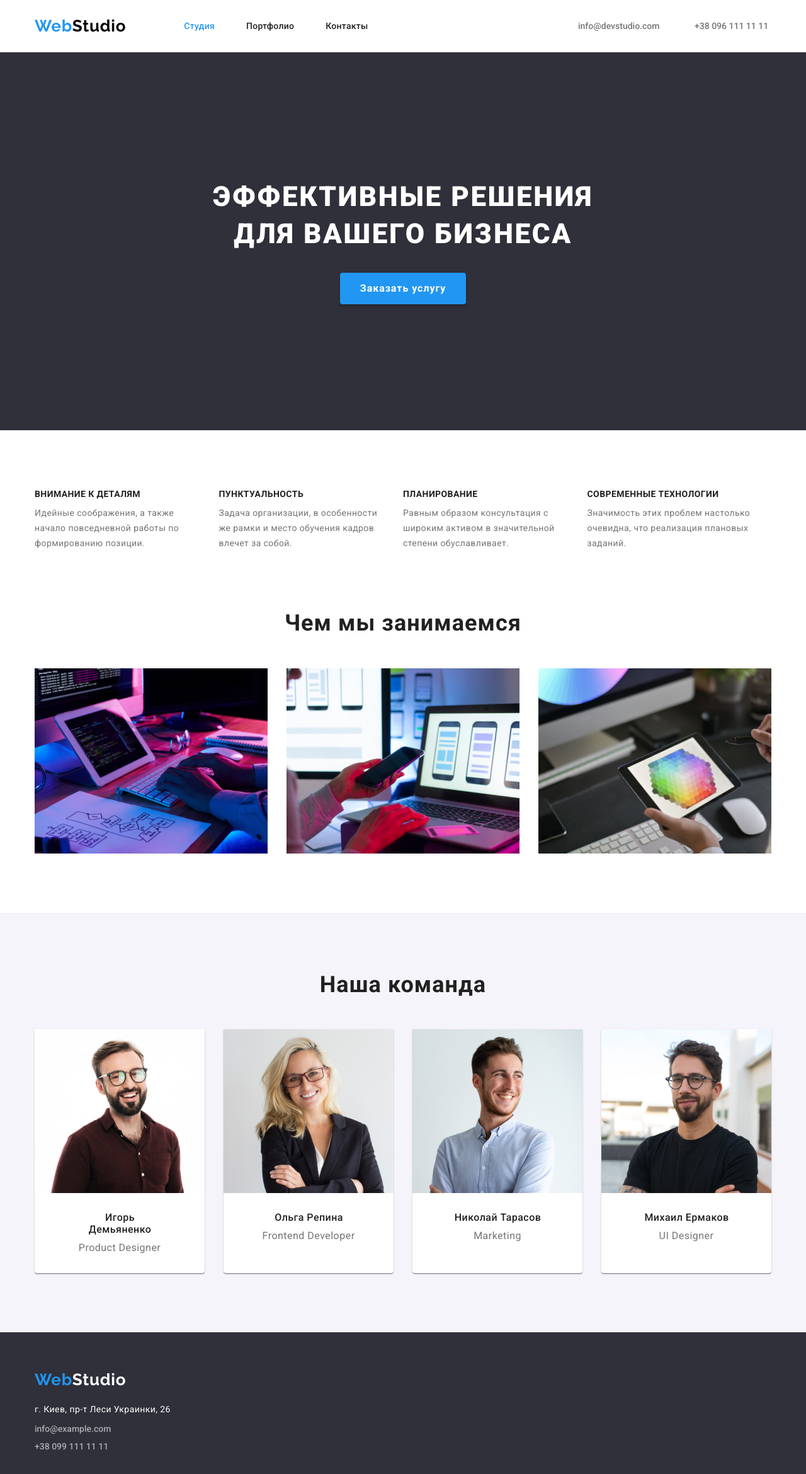
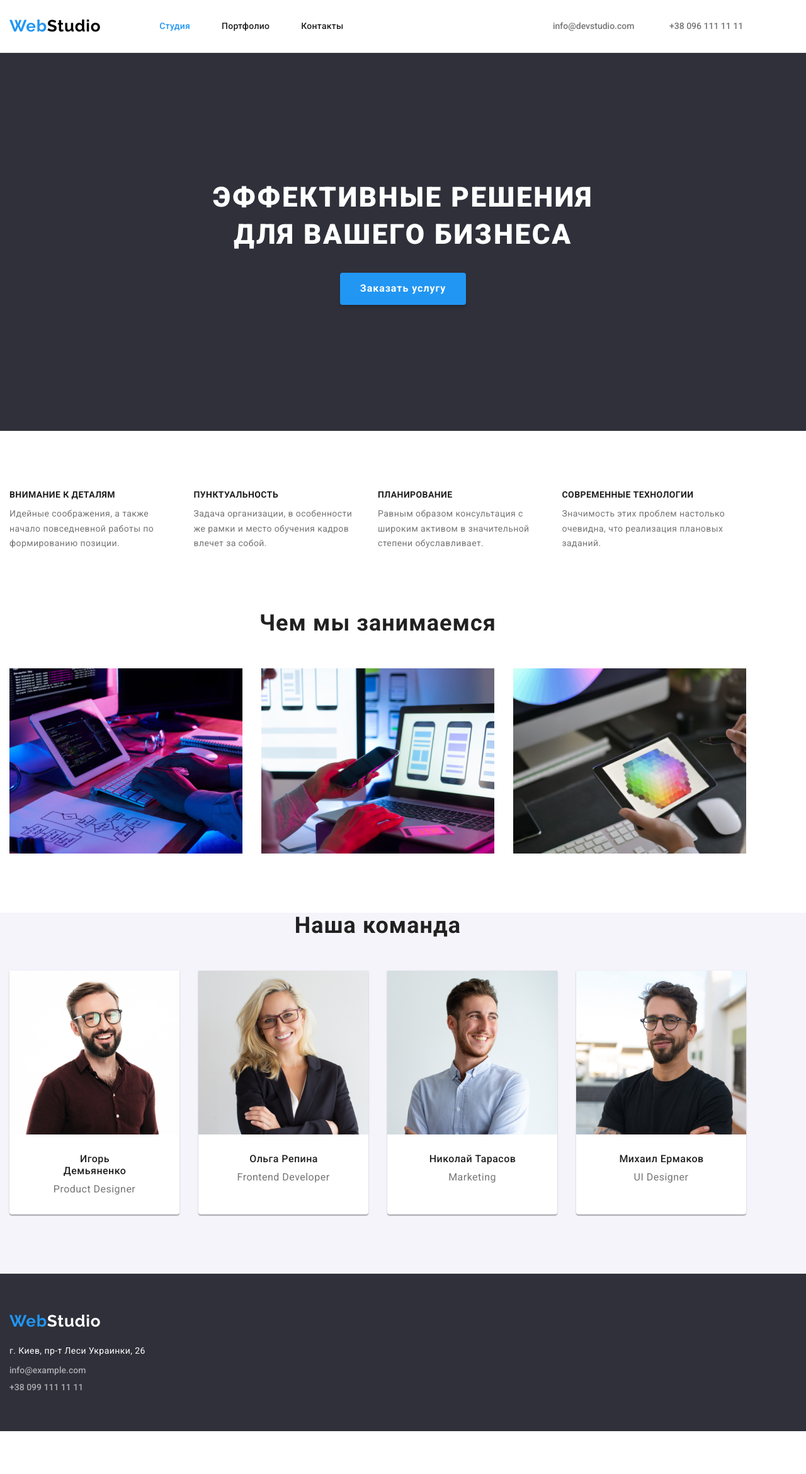
Before and after one commit to Hanych-IT/goit-markup-hw-03, a plain HTML site: page index.html in a window 1280 px wide. Shown: the whole page at 63% size. After the commit the page ends 2272 px from the top, so only its background shows below. Drawn offline with Linux system fonts and the light colour scheme.

Commit message:
Переносит размеры в нужные секции и исправляет ошибки

```diff
--- a/css/styles.css
+++ b/css/styles.css
@@ -58,12 +58,9 @@ img {
   height: auto;
 }
 .container {
-  width: 1200px;
-  padding-left: 15px;
-  padding-right: 15px;
-  margin-left: auto;
-  margin-right: auto;
-  /* outline: 1px solid red; */
+  width: 1170px;
+  padding: 0 15px;
+  margin-left: 0 auto;
 }
 
 /*------------------ ЛОГО САЙТА ---------------- */
@@ -73,7 +70,6 @@ img {
   font-size: 26px;
   line-height: 1.2;
   letter-spacing: 0.03em;
-  margin-right: 92px;
 }
 .logo-web {
   color: var(--accent-color);
@@ -83,10 +79,16 @@ img {
 }
 
 /*------------------ НАВИГАЦИЯ ---------------- */
+.header {
+  border-bottom: 1px solid #ececec;
+}
 
 .header-container {
   display: flex;
   align-items: center;
+}
+.nav {
+  margin-left: 93px;
 }
 .nav-list {
   display: flex;
@@ -162,31 +164,24 @@ img {
 
 /*------------------ ГЕРОЙ ---------------- */
 .hero {
-  padding-top: 200px;
-  padding-bottom: 200px;
+  padding: 200px 0px;
   text-align: center;
   background-color: var(--first-background-color);
 }
 
 .hero-title {
-  margin-left: auto;
-  margin-right: auto;
-  margin-top: 0;
-  margin-bottom: 30px;
+  margin: 0 auto 30px;
   font-weight: 900;
   font-size: 44px;
   line-height: 1.36;
   letter-spacing: 0.06em;
   text-transform: uppercase;
   color: var(--primary-color);
-  height: 120px;
   width: 696px;
 }
 
 .primary-button {
-  display: block;
   padding: 10px 32px;
-  margin: auto;
 
   font-family: inherit;
   font-weight: bold;
@@ -216,9 +211,8 @@ img {
   display: flex;
   align-items: center;
 }
-
-.features-item {
-  padding: 94px 0;
+.features {
+  padding: 94px 0 47px 0;
 }
 
 .features-item .features-discription {
@@ -236,7 +230,9 @@ img {
 }
 
 /*------------------ ЧЕМ МЫ ЗАНИМАЕМСЯ ---------------- */
-
+.section-works {
+  padding: 47px 0px 94px 0px;
+}
 .section-title-works {
   padding-top: 0px;
   margin-bottom: 50px;
@@ -250,8 +246,6 @@ img {
   display: flex;
 }
 .work-item {
-  padding-top: 0px;
-  padding-bottom: 94px;
   align-items: center;
 }
 
@@ -262,22 +256,20 @@ img {
 /* Команда */
 
 .section-title {
-  padding-top: 94px;
   margin-bottom: 50px;
   font-weight: bold;
   font-size: 36px;
   line-height: 1.16;
   letter-spacing: 0.03em;
   text-align: center;
-  padding-top: 94px;
 }
 
 .team-section {
+  padding-bottom: 94px;
   background-color: var(--our-team-bg-color);
 }
 .team-list {
   display: flex;
-  padding-bottom: 94px;
 }
 .team-item {
   box-shadow: 0px 1px 3px rgba(0, 0, 0, 0.12), 0px 1px 1px rgba(0, 0, 0, 0.14),
@@ -315,28 +307,19 @@ img {
 /*------------------ ПОДВАЛ---------------- */
 .page-footer {
   background-color: var(--first-background-color);
-  padding-bottom: 60px;
-}
-.footer-container {
-  /* display: flex; */
-  padding-top: 60px;
-  margin-bottom: 20px;
+  padding: 60px 0;
 }
 
 .footer-contacts-list {
   display: block;
-  margin-top: 20px;
 }
 
-.contact-address .contacts-list {
+.contact-address {
+  font-style: normal;
   margin-top: 20px;
-  padding-bottom: 60px;
-  margin-left: auto;
-  margin-right: 0px;
 }
 .footer-contact-item + .footer-contact-item {
   margin-top: 9px;
-  margin-right: 0px;
 }
 
 .logo-white {
@@ -348,8 +331,6 @@ img {
   color: var(--primary-color);
 }
 .footer-contact-link {
-  display: block;
-  font-style: normal;
   font-weight: 500;
   font-size: 14px;
   line-height: 1.33;
@@ -361,9 +342,6 @@ img {
 }
 
 .map-link {
-  display: block;
-  font-style: normal;
-  font-weight: normal;
   font-size: 14px;
   line-height: 1.71;
   letter-spacing: 0.03em;
@@ -377,14 +355,16 @@ img {
 
 /*------------------ СТРАНИЦА ПОРТФОЛИО ---------------- */
 
+.section-portfolio {
+  margin-top: 94px;
+  padding-bottom: 94px;
+}
 .filter-list {
   display: flex;
   justify-content: center;
-  margin-top: 94px;
+  margin-bottom: 34px;
 }
-.filter-item {
-  padding-bottom: 34px;
-}
+
 .filter-item:not(:last-child) {
   margin-right: 8px;
 }
@@ -397,7 +377,7 @@ img {
   color: var(--discription-color);
 }
 .secondary-button {
-  padding: 6px, 22px;
+  padding: 6px 22px;
   font-family: inherit;
   border: none;
   font-weight: 500;
@@ -424,7 +404,6 @@ img {
 .portfolio-list {
   display: flex;
   flex-wrap: wrap;
-  padding-bottom: 94px;
 }
 
 .portfolio-item {
@@ -440,9 +419,8 @@ img {
 }
 .portfolio-description-field {
   padding: 20px 24px;
-  border-left: 1px solid var(--border-solid-color);
-  border-right: 1px solid var(--border-solid-color);
-  border-bottom: 1px solid var(--border-solid-color);
+  border-top: none;
+  border: 1px solid var(--border-solid-color);
 }
 .portfolio-title {
   font-weight: bold;
--- a/index.html
+++ b/index.html
@@ -163,7 +163,7 @@
           ><span class="logo-white">Studio</span></a
         >
         <address class="contact-address">
-          <ul class="contacts-list footer-contacts-list">
+          <ul class="footer-contacts-list">
             <li class="footer-contact-item list">
               <a
                 href="https://goo.gl/maps/eDtE6KMM95kPjkAP6"
```
Also changed, not shown: css/modern-normalize.css (+10 -22 lines), portfolio.html (+2 -2 lines).
